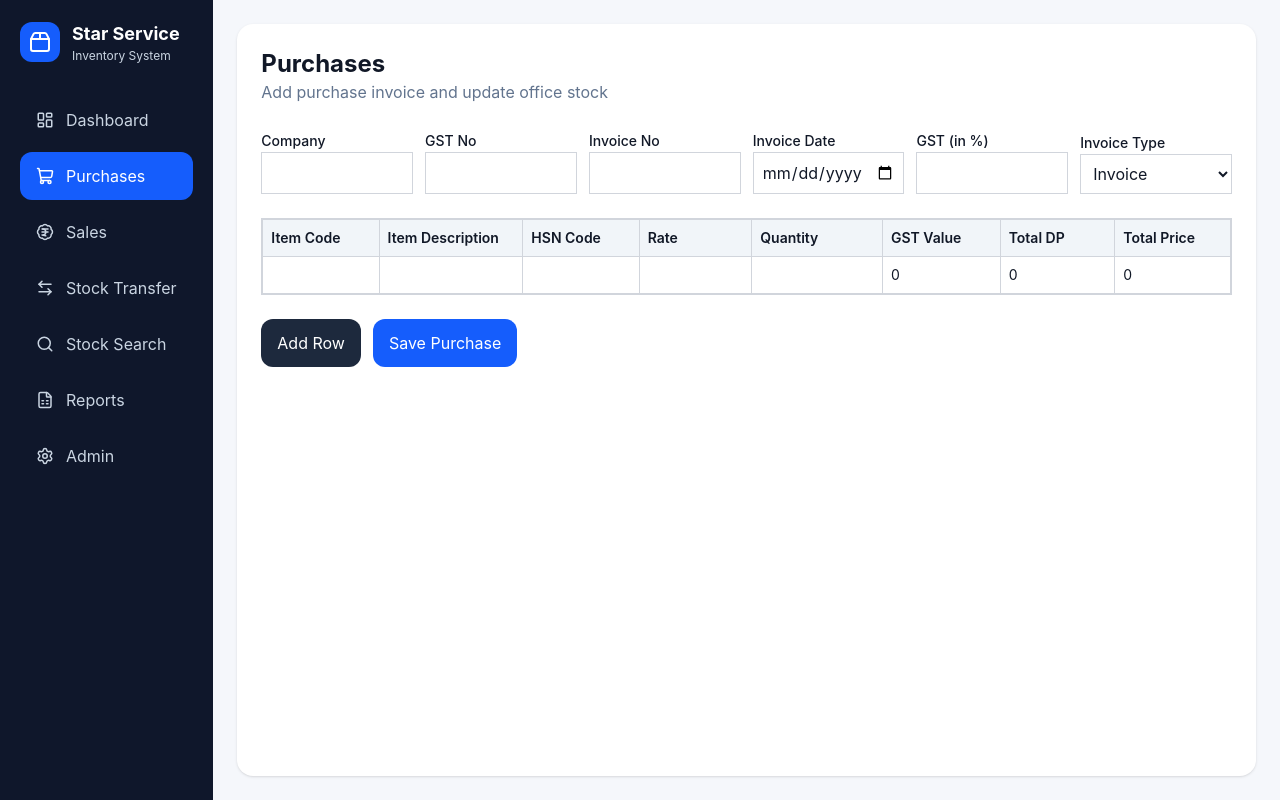
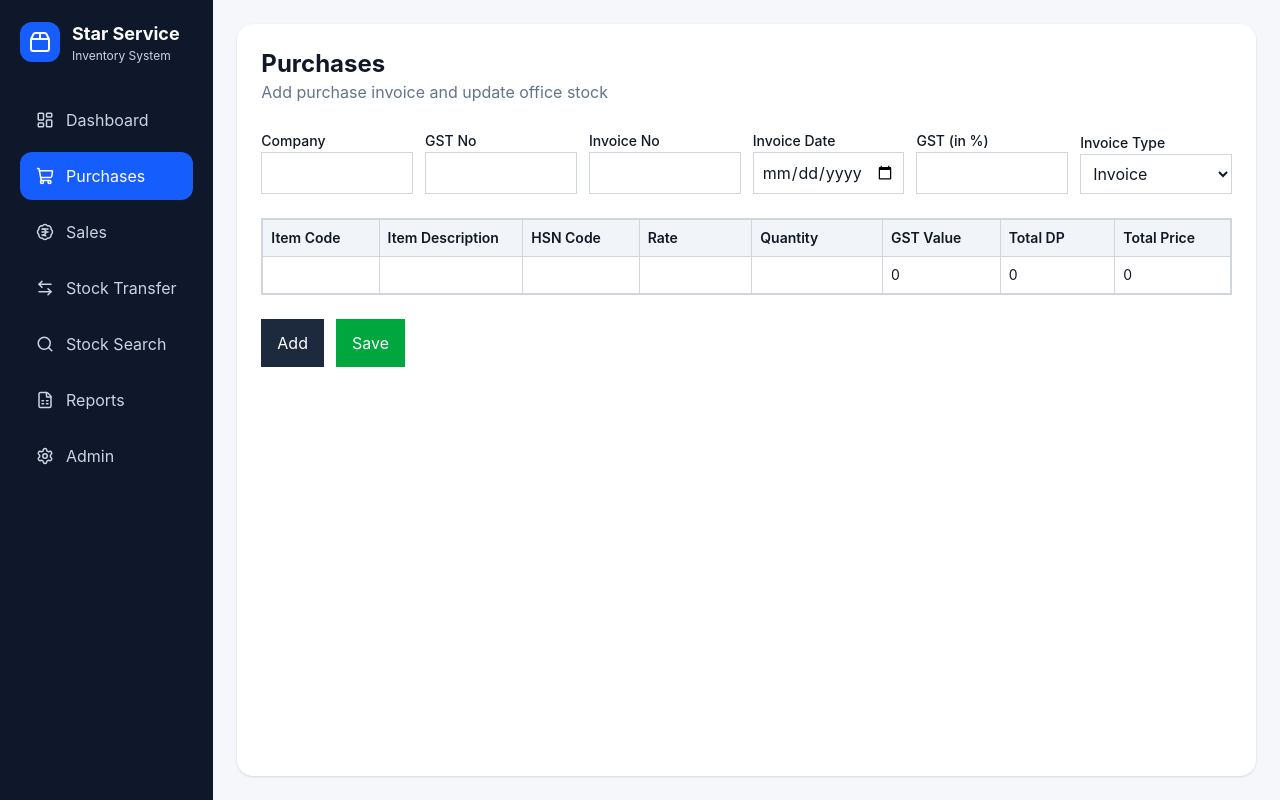
Before and after one commit to starservice772/inventory-frontend, a React (Vite) app: page /purchases in a window 1280 px wide. Built offline with nearby package versions, Linux system fonts and the light colour scheme.

Commit message:
button styling added

```diff
--- a/src/pages/purchases/PurchasesPage.jsx
+++ b/src/pages/purchases/PurchasesPage.jsx
@@ -314,16 +314,21 @@ export default function PurchasesPage() {
       <div className="flex gap-3">
         <button
           onClick={addRow}
-          className="bg-slate-800 text-white px-4 py-3 rounded-xl"
+          className="bg-slate-800 text-white px-4 py-3
+             transition duration-300 ease-in-out
+             hover:bg-slate-700 hover:scale-105 active:scale-95"
         >
-          Add Row
+          Add
         </button>
 
         <button
           onClick={handleSave}
-          className="bg-blue-600 text-white px-4 py-3 rounded-xl"
+          className="bg-green-600 text-white px-4 py-3
+           transition-all duration-300
+           hover:bg-green-700 hover:shadow-lg hover:-translate-y-1
+           active:scale-95"
         >
-          Save Purchase
+          Save
         </button>
       </div>
     </div>
```
